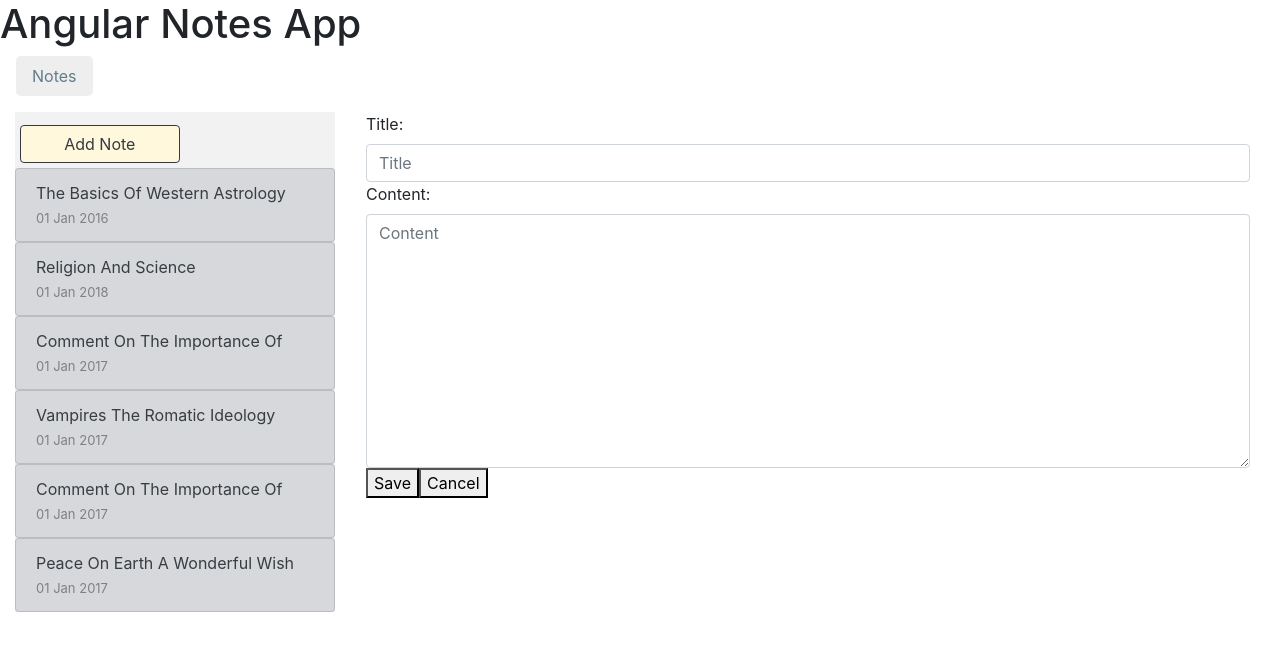
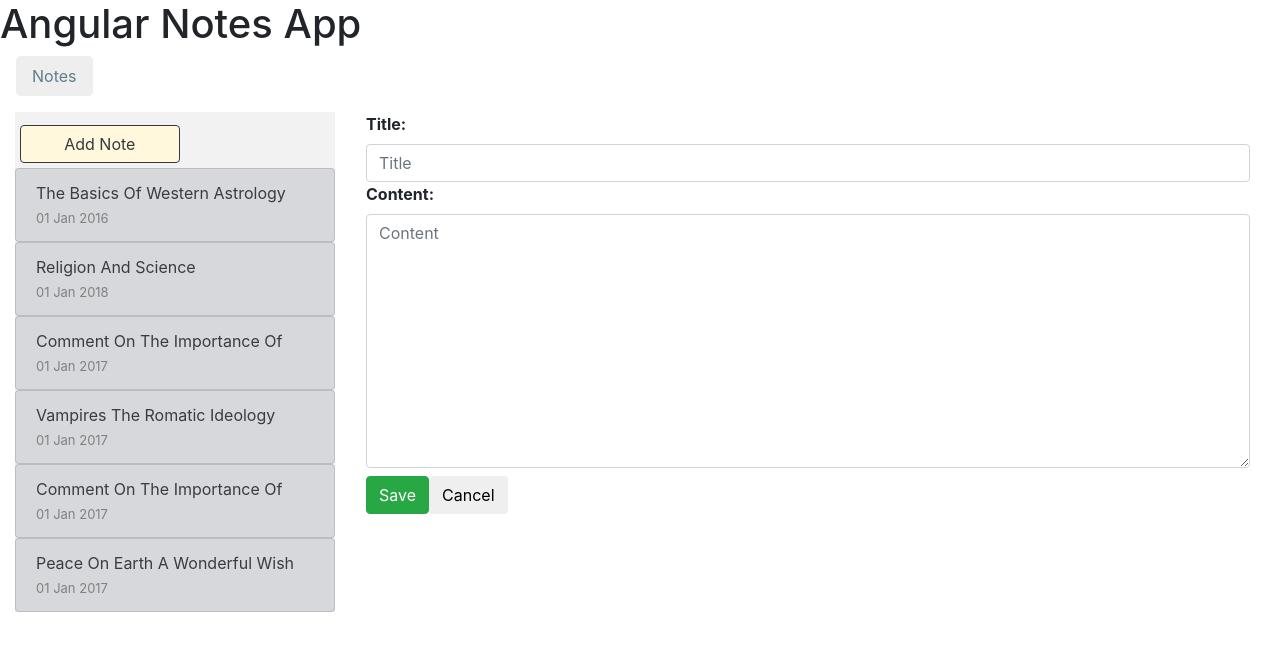
Before and after one commit to marksmall/notes, an Angular app: page /add in a window 1280 px wide. Shown: the top 650 px of the page. Built offline with nearby package versions, Linux system fonts and the light colour scheme.

Commit message:
Style Note detail buttons:
Try to guide the user as to what button to select using color, normally
green indicates go, it is subtle but works.

```diff
--- a/src/app/notes/notes-detail/notes-detail.component.html
+++ b/src/app/notes/notes-detail/notes-detail.component.html
@@ -1,22 +1,22 @@
 <div class="container-fluid">
   <div class="form-group mb-2" *ngIf="editNote;else display">
     <div>
-      <label>Title: </label>
+      <label><strong>Title:</strong></label>
       <input class="form-control" [(ngModel)]="editTitle" placeholder="Title" />
     </div>
 
     <div>
-      <label>Content: </label>
+      <label><Strong>Content:</Strong></label>
       <textarea class="form-control" rows="10" cols="100" [(ngModel)]="editContent" placeholder="Content"></textarea>
     </div>
-    <p>
-      <button *ngIf="editNote" (click)="save()">Save</button>
-      <button *ngIf="editNote" (click)="cancel()">Cancel</button>
+    <p class="buttons">
+      <button class="btn btn-success" *ngIf="editNote" (click)="save()">Save</button>
+      <button class="btn" *ngIf="editNote" (click)="cancel()">Cancel</button>
     </p>
   </div>
 
   <ng-template #display>
-    <div class="col-sm-6">
+    <div class="col-sm-6"> <!-- SET MIN WIDTH NEW NTES ARE TRUNCATED IN DISPLAY VIEW -->
       <div *ngIf="note">
         <label class="date">Last edited: {{ note.date | date:'dd MMM yyyy \'at\' hh:mm' }}</label>
       </div>
@@ -24,8 +24,8 @@
       <div>{{editTitle}}</div>
 
       <div>{{editContent}}</div>
-      <p>
-        <button *ngIf="!editNote" (click)="edit()">Edit</button>
+      <p class="buttons">
+        <button class="btn btn-success" *ngIf="!editNote" (click)="edit()">Edit</button>
       </p>
     </div>
   </ng-template>
--- a/src/app/notes/notes-detail/notes-detail.component.scss
+++ b/src/app/notes/notes-detail/notes-detail.component.scss
@@ -4,3 +4,7 @@
   color: lightgrey;
   justify-content: center;
 }
+
+.buttons {
+  margin-top: .5em;
+}
```
